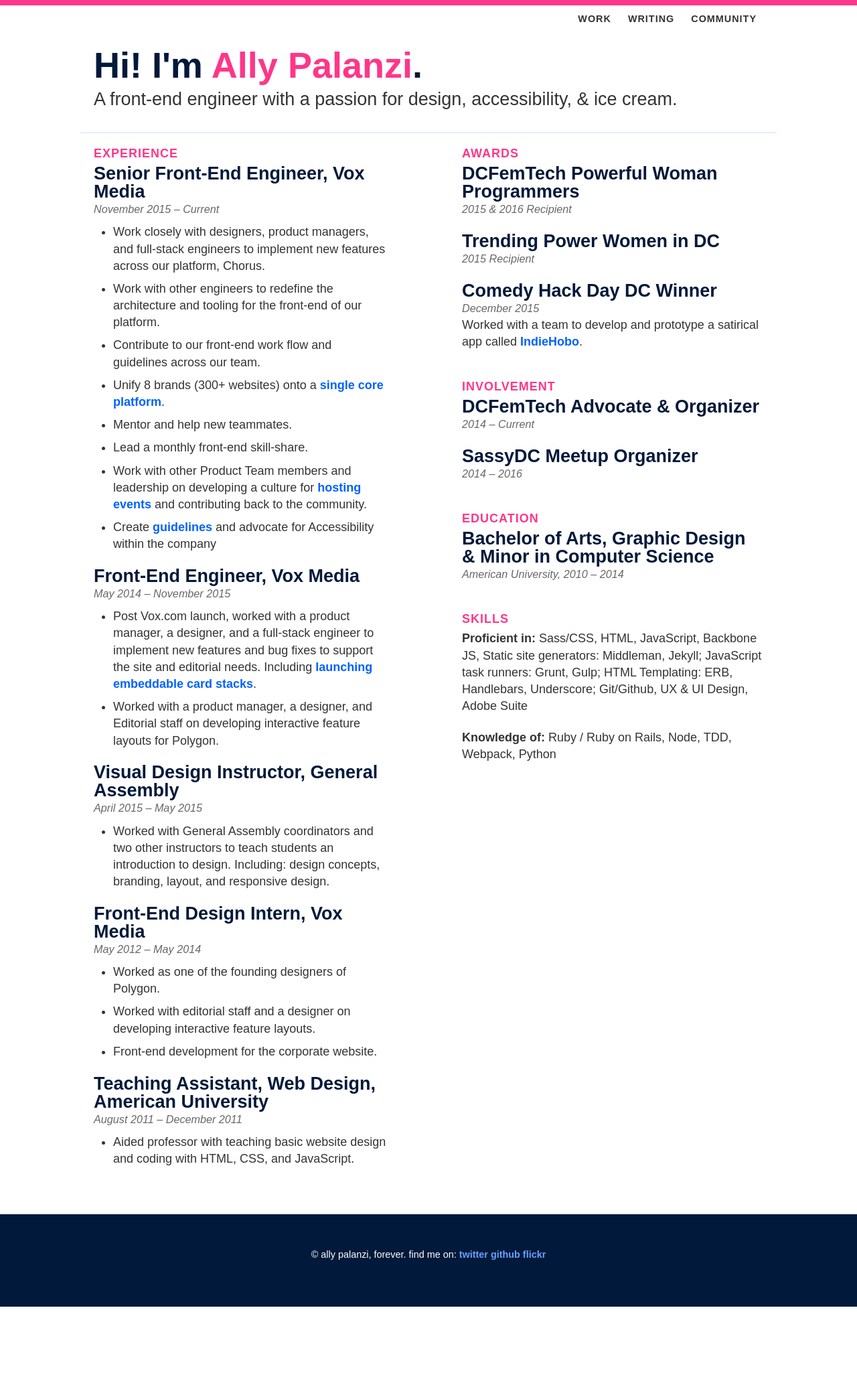
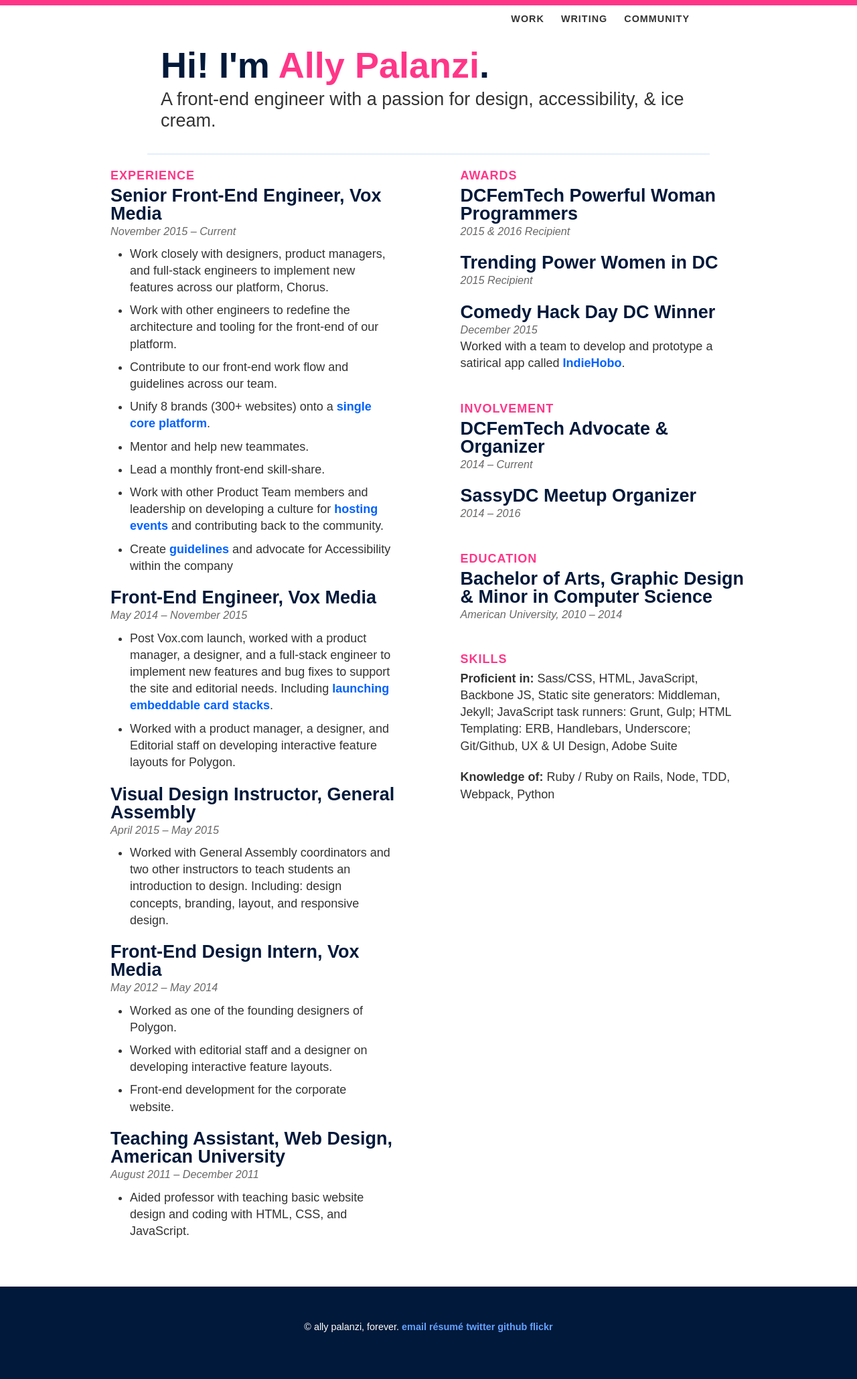
Before and after one commit to allypalanzi/allypalanzi.github.io, a Jekyll site: the page built from resume.md, in a window 1280 px wide. Shown: the whole page at 67% size. Built offline with Jekyll 4.4.1, drawn with Linux system fonts in a browser that asks for light colours; some web fonts are replaced; before the commit the page ends 1951 px from its top, so only the background shows below that.

Commit message:
add link ro reseume

```diff
--- a/_includes/_footer.html
+++ b/_includes/_footer.html
@@ -1,5 +1,5 @@
 <footer class="m-footer">
   <div class="l-wrap">
-  <p>&copy; ally palanzi, forever. find me on: <a href="http://www.twitter.com/mylifeasalllly" target="_blank">twitter</a> <a href="http://www.github.com/allypalanzi" target="_blank">github</a> <a href="https://www.flickr.com/photos/electricamp/" target="_blank">flickr</a></p>
+  <p>&copy; ally palanzi, forever. <a href="mailto:ampalanzi@gmail.com">email</a> <a href="/resume.html">résumé</a> <a href="http://www.twitter.com/mylifeasalllly" target="_blank">twitter</a> <a href="http://www.github.com/allypalanzi" target="_blank">github</a> <a href="https://www.flickr.com/photos/electricamp/" target="_blank">flickr</a></p>
   </div>
 </footer>
--- a/_scss/_layout.scss
+++ b/_scss/_layout.scss
@@ -3,8 +3,5 @@
     margin: 0 auto;
     max-width: $content-width;
     padding: 0 20px;
-    .resume & {
-      max-width: 1000px;
-    }
   }
 }
--- a/_scss/_modules/_m-post.scss
+++ b/_scss/_modules/_m-post.scss
@@ -1,5 +1,8 @@
 .m-post {
   padding: 1.2em;
+  .resume & {
+    max-width: 950px;
+  }
   ul {
     margin-bottom: 1.2em;
   }
```
Also changed, not shown: css/main.css.
